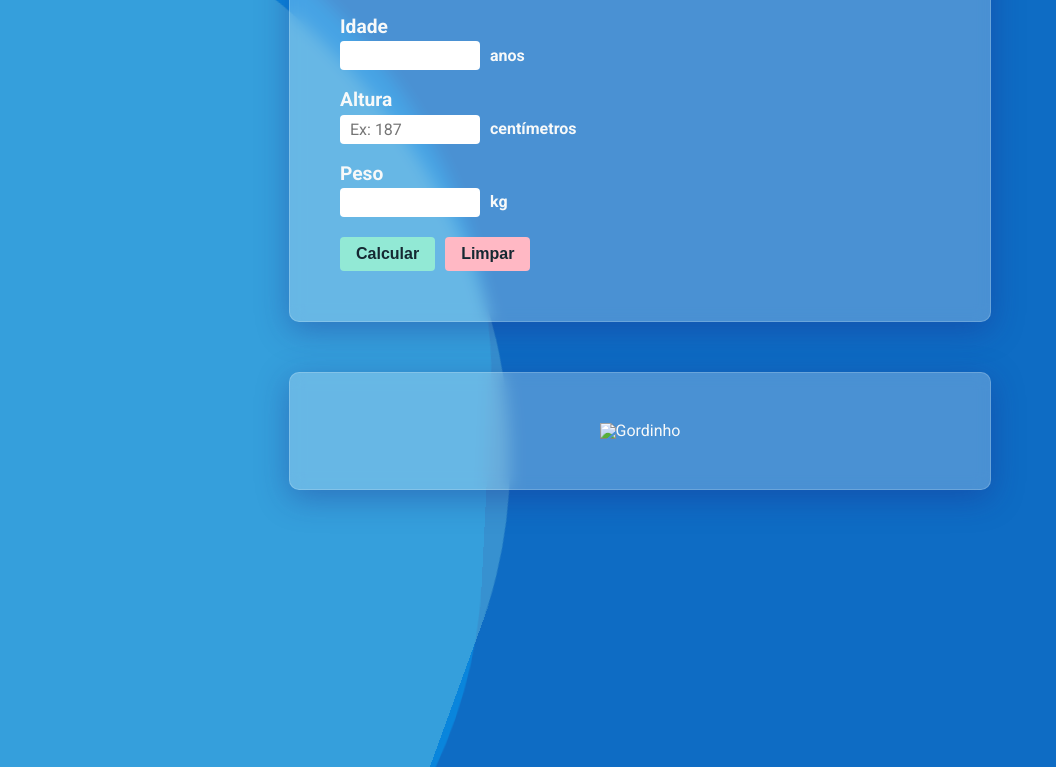
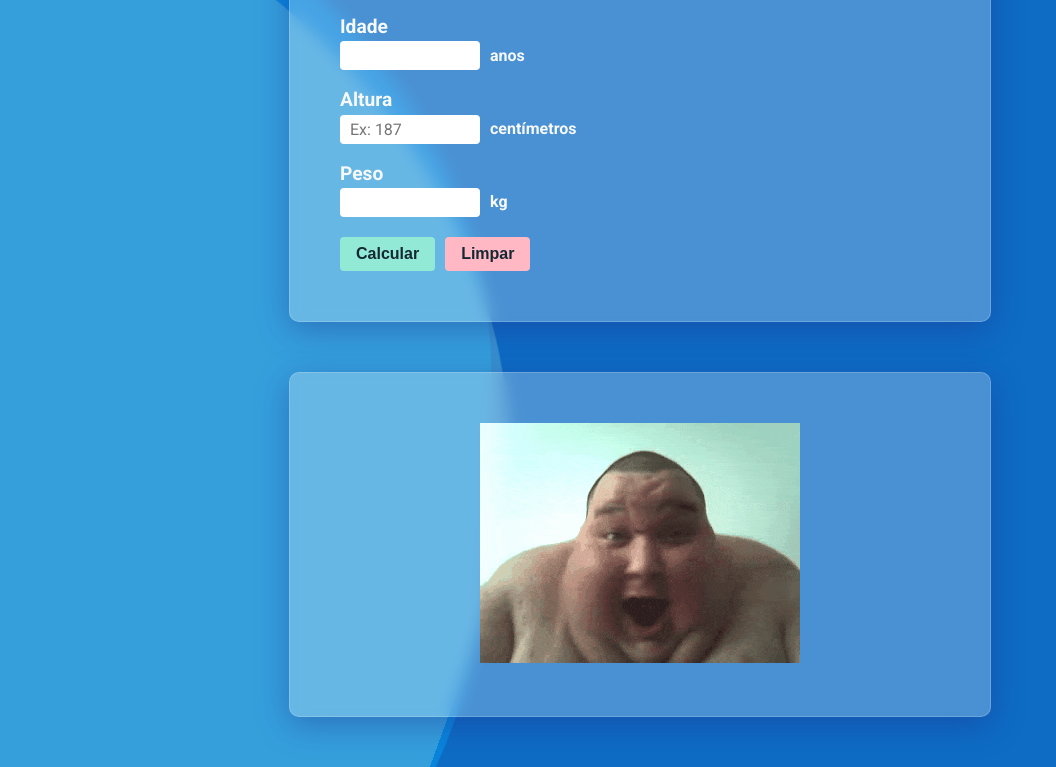
Before and after one commit to alisson-olv/calculadora-imc, a plain HTML site: page index.html in a window 1280 px wide. Shown: the part 175-942 px from the top of the page, without its empty margins (0-1056 px from the left). Before the commit the page ends 800 px from the top, so only its background shows below. Drawn offline with nearby package versions, Linux system fonts and the light colour scheme; files that its build step writes are made by us from their sources; the site is published under a folder, as on GitHub Pages, so addresses that start at the root find nothing.

Commit message:
Ajuste do caminho da imagem

```diff
--- a/index.html
+++ b/index.html
@@ -85,7 +85,7 @@
 
     <section class="container">
         <div class="m-auto">
-            <img src="/images/gordo-v2.gif" alt="Gordinho" width="320" height="240" class="img-fluid">
+            <img src="./images/gordo-v2.gif" alt="Gordinho" width="320" height="240" class="img-fluid">
         </div>
     </section>
 
```
